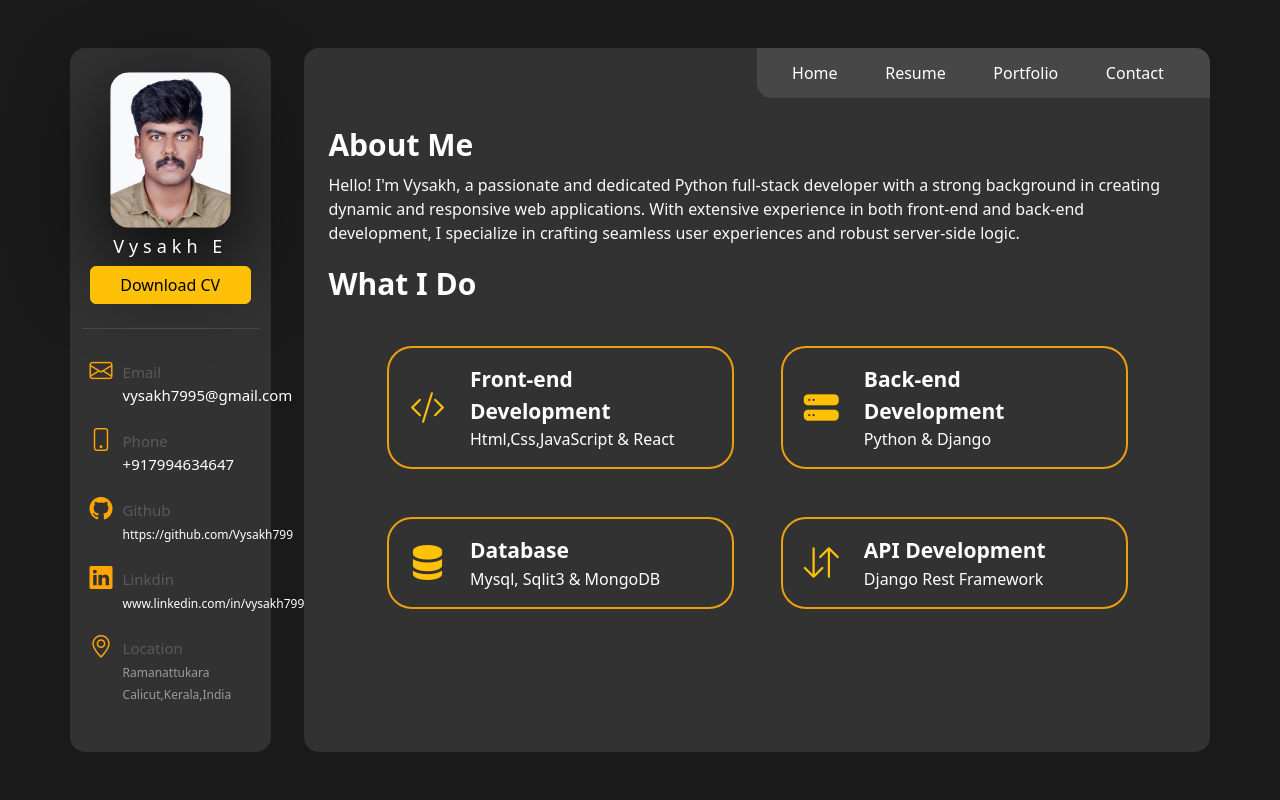
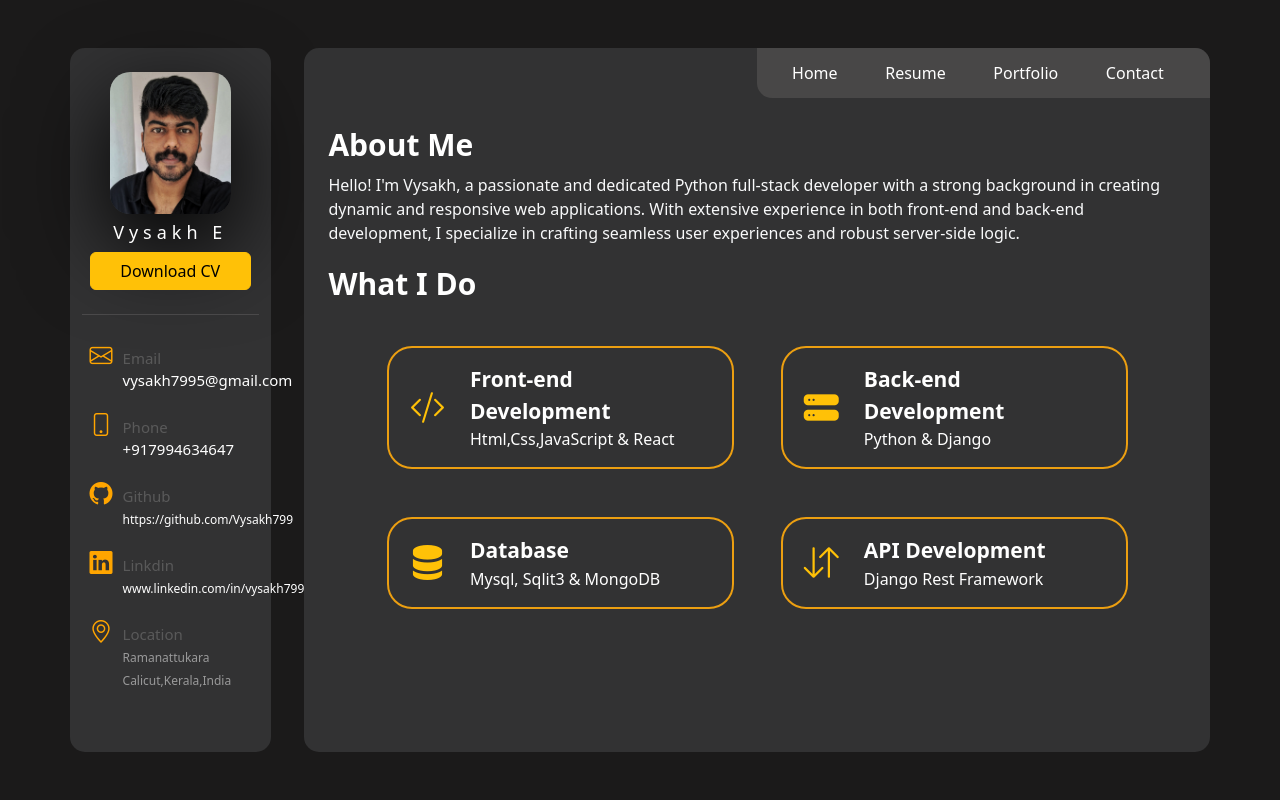
Before and after one commit to Vysakh799/Main-Portfolio, a Flask app: page / in a window 1280 px wide. Run offline with Flask 3, Linux system fonts and the light colour scheme; some libraries are stand-ins or nearby versions.

Commit message:
photo change

```diff
--- a/static/css/style.css
+++ b/static/css/style.css
@@ -45,7 +45,7 @@ body{
 }
 .personal_photo img{
     border-radius: 20px;
-    box-shadow: rgba(0, 0, 0, 0.9) 0px 30px 90px;
+    box-shadow: rgba(0, 0, 0, 1) 0px 30px 90px;
 }
 .name{
     /* background-color: blue; */
--- a/templates/index.html
+++ b/templates/index.html
@@ -11,12 +11,12 @@
 <link rel="stylesheet" href="https://cdn.jsdelivr.net/npm/bootstrap-icons@1.3.0/font/bootstrap-icons.css">
     <script src="https://cdn.jsdelivr.net/npm/bootstrap@5.3.3/dist/js/bootstrap.bundle.min.js"></script>
 </head>
-<body >
+<body>
     <div class="main row p-5 d-flex justify-content-evenly">
         <div class="col-lg-2 sidebar">
             <div class="col-lg-12 personal_photo d-flex justify-content-center p-2 pt-4 flex-column">
                 <div class="col-lg-12 photo d-flex justify-content-center">
-                    <img src="{{ url_for('static', filename='images/5355.jpg') }}" alt="" class="image-fluid w-75">
+                    <img src="{{ url_for('static', filename='images/dp1.jpeg') }}" alt="" class="image-fluid w-75">
                 </div>
                 <div class="col-lg-12 p-det d-flex justify-content-center flex-column">
                     <div class="col-lg-12 d-flex justify-content-center name">
```
Also changed, not shown: static/images/dp.jpeg (added), static/images/dp1.jpeg (added).
